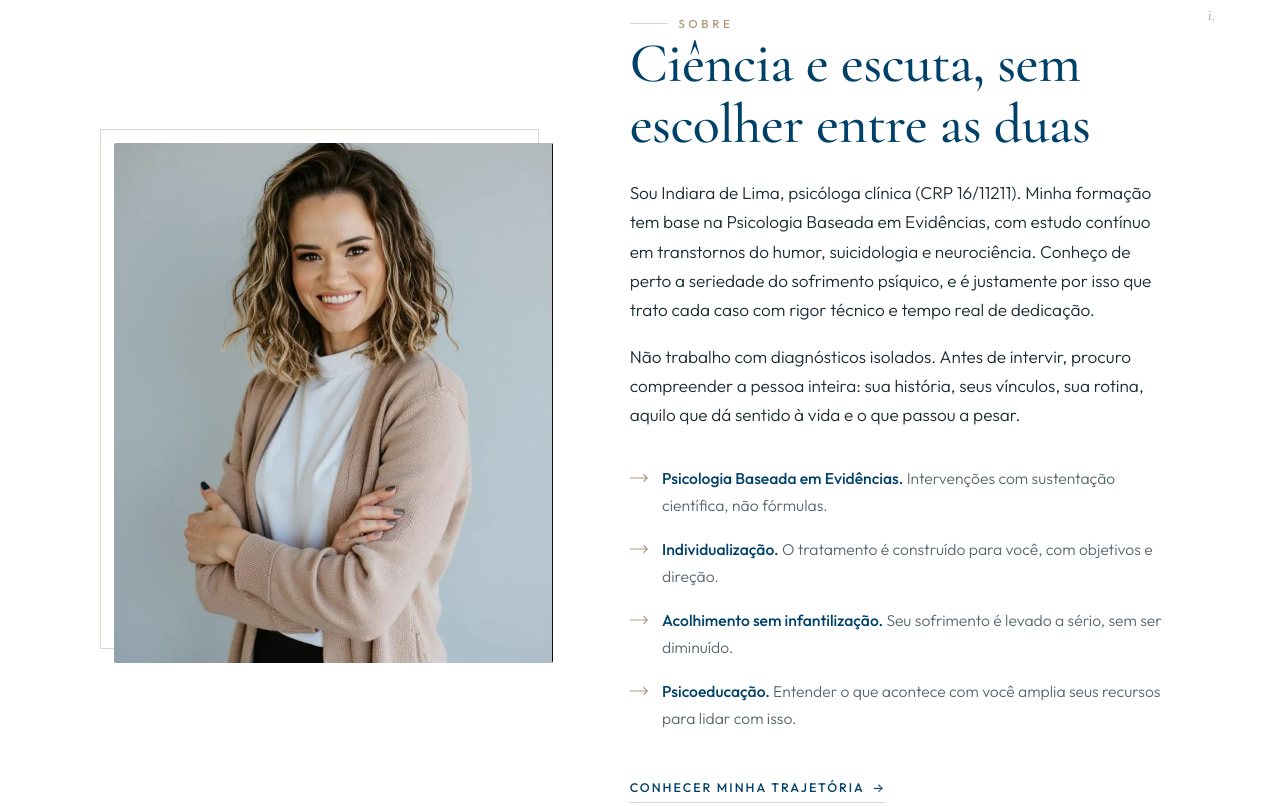
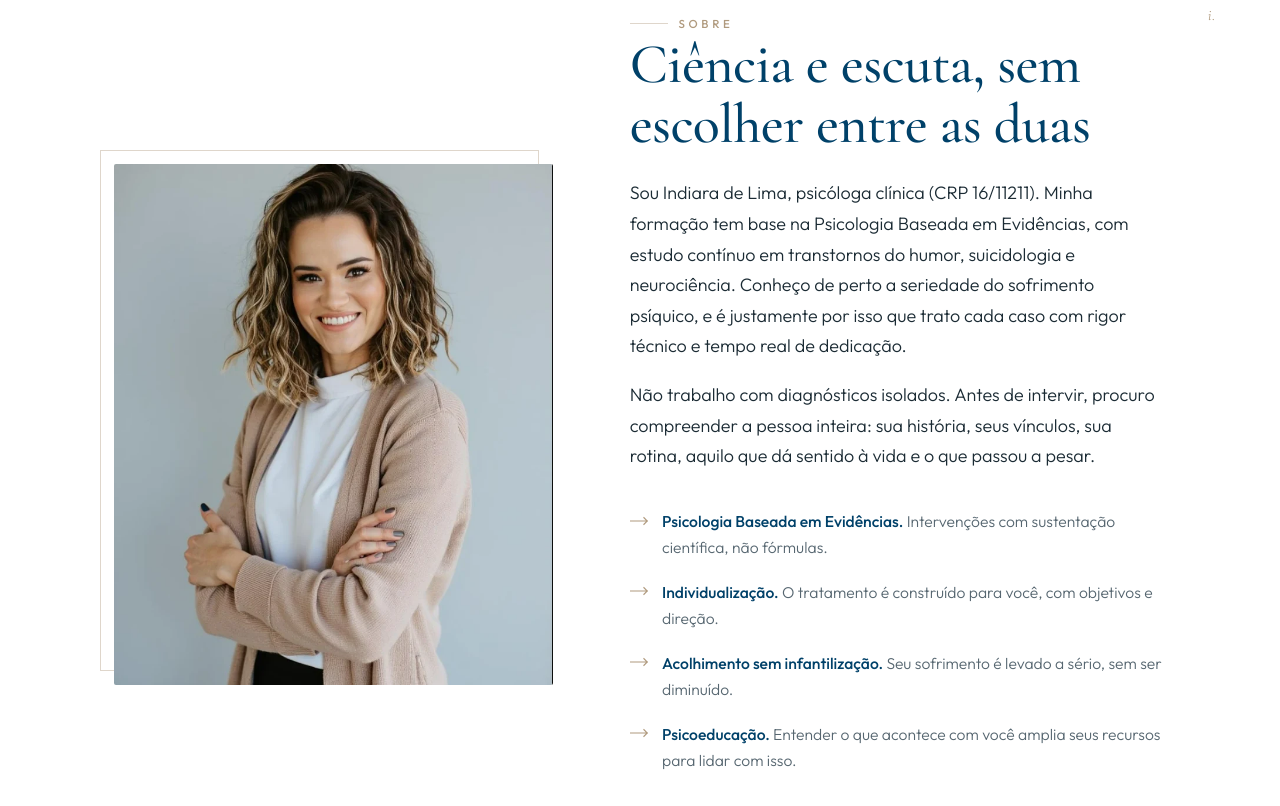
Before and after one commit to indiara-psi/site, a plain HTML site: page index.html in a window 1280 px wide. Shown: the part 1415-2221 px from the top of the page. Drawn offline with nearby package versions, Linux system fonts and the light colour scheme.

Commit message:
Teste: aumenta o corpo do texto (body) de ~16/17,2px para 16,5/18px
Afeta todos os textos que herdam o tamanho base do body,
incluindo o corpo dos artigos do blog e os textos descritivos
das demais páginas.

Co-Authored-By: Claude Sonnet 5 <noreply@anthropic.com>

```diff
--- a/css/style.css
+++ b/css/style.css
@@ -48,7 +48,7 @@ html { scroll-behavior: smooth; -webkit-text-size-adjust: 100%; overflow-x: clip
 body {
   font-family: var(--sans);
   font-weight: 300;
-  font-size: clamp(1rem, 0.96rem + 0.2vw, 1.075rem);
+  font-size: clamp(1.03125rem, 1rem + 0.17vw, 1.125rem); /* teste: 16.5px mobile -> 18px desktop */
   line-height: 1.7;
   color: var(--ink);
   background: var(--paper);
--- a/index.html
+++ b/index.html
@@ -24,7 +24,7 @@
 <link rel="preconnect" href="https://fonts.googleapis.com" />
 <link rel="preconnect" href="https://fonts.gstatic.com" crossorigin />
 <link href="https://fonts.googleapis.com/css2?family=Cormorant+Garamond:ital,wght@0,400;0,500;0,600;1,400;1,500&family=Outfit:wght@300;400;500;600&display=swap" rel="stylesheet" />
-<link rel="stylesheet" href="/css/style.css?v=16" />
+<link rel="stylesheet" href="/css/style.css?v=17" />
 
 <script type="application/ld+json">
 {
```
Also changed, not shown: blog.html (+1 -1 lines), contato.html (+1 -1 lines), politica-de-privacidade.html (+1 -1 lines), quando-quem-sempre-deu-conta.html (+1 -1 lines), servicos.html (+1 -1 lines), sobre.html (+1 -1 lines).
